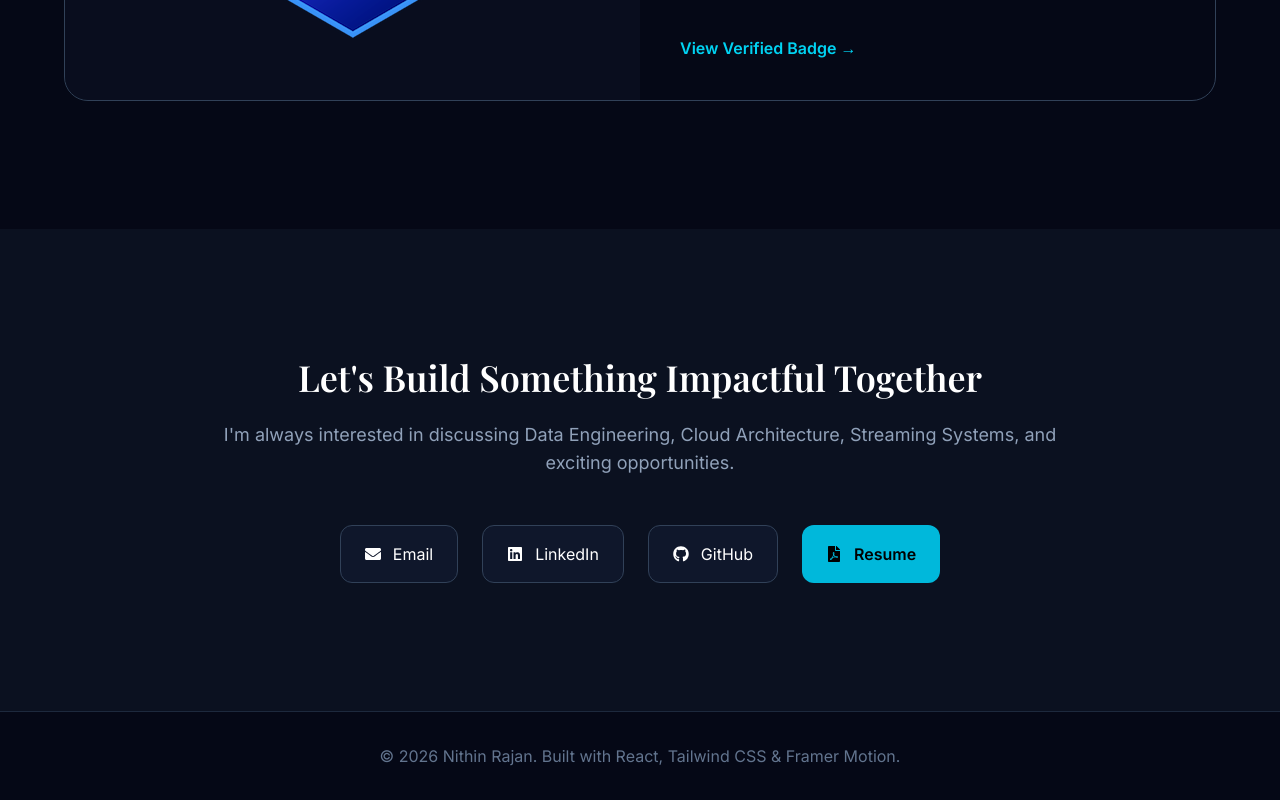
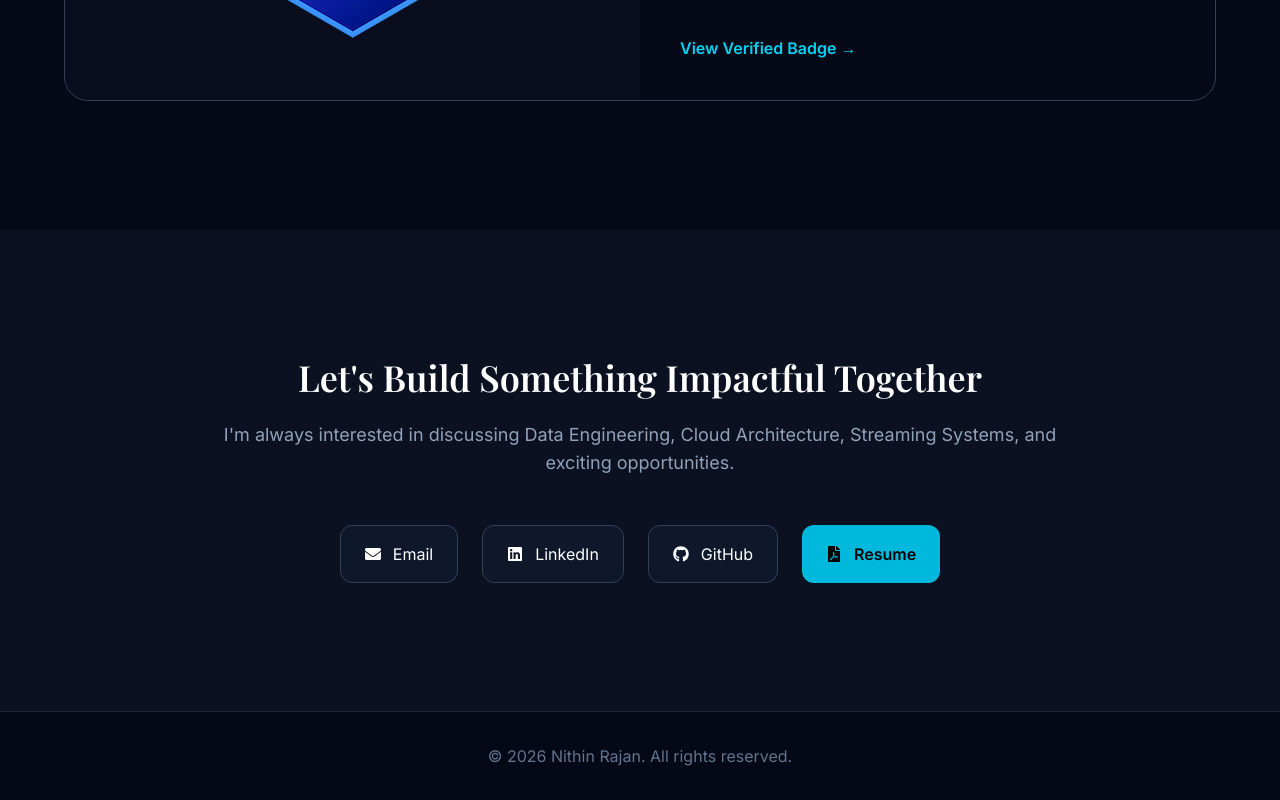
Before and after one commit to nithin2882/nithin-portfolio, a React (Vite) app: page / in a window 1280 px wide. Shown: the part 5495-6295 px from the top of the page. Built offline with nearby package versions, Linux system fonts and the light colour scheme.

Commit message:
footer added

```diff
--- a/src/components/Contact.jsx
+++ b/src/components/Contact.jsx
@@ -26,7 +26,7 @@ const Contact = () => {
         <div className="flex flex-wrap justify-center gap-6">
 
           <a
-            href="mailto:yourmail@gmail.com"
+            href="mailto:nithinrajan.nagarajan@gmail.com"
             className="flex items-center gap-3 bg-slate-900 border border-slate-700 px-6 py-4 rounded-xl hover:border-cyan-500 transition"
           >
             <FaEnvelope />
--- a/src/components/Footer.jsx
+++ b/src/components/Footer.jsx
@@ -3,7 +3,7 @@ const Footer = () => {
     <footer className="py-8 border-t border-slate-800 bg-transparent">
       <div className="max-w-6xl mx-auto text-center text-slate-500">
         © {new Date().getFullYear()} Nithin Rajan.
-        Built with React, Tailwind CSS & Framer Motion.
+         All rights reserved.
       </div>
     </footer>
   );
--- a/src/components/Hero.jsx
+++ b/src/components/Hero.jsx
@@ -91,7 +91,7 @@ Pipelines.
   <div className="relative">
 
     <img
-      src="/images/profile/nithin1.png"
+      src={`${import.meta.env.BASE_URL}images/profile/nithin1.png`}
       alt="Nithin Rajan"
       className="
         w-[380px]
```
